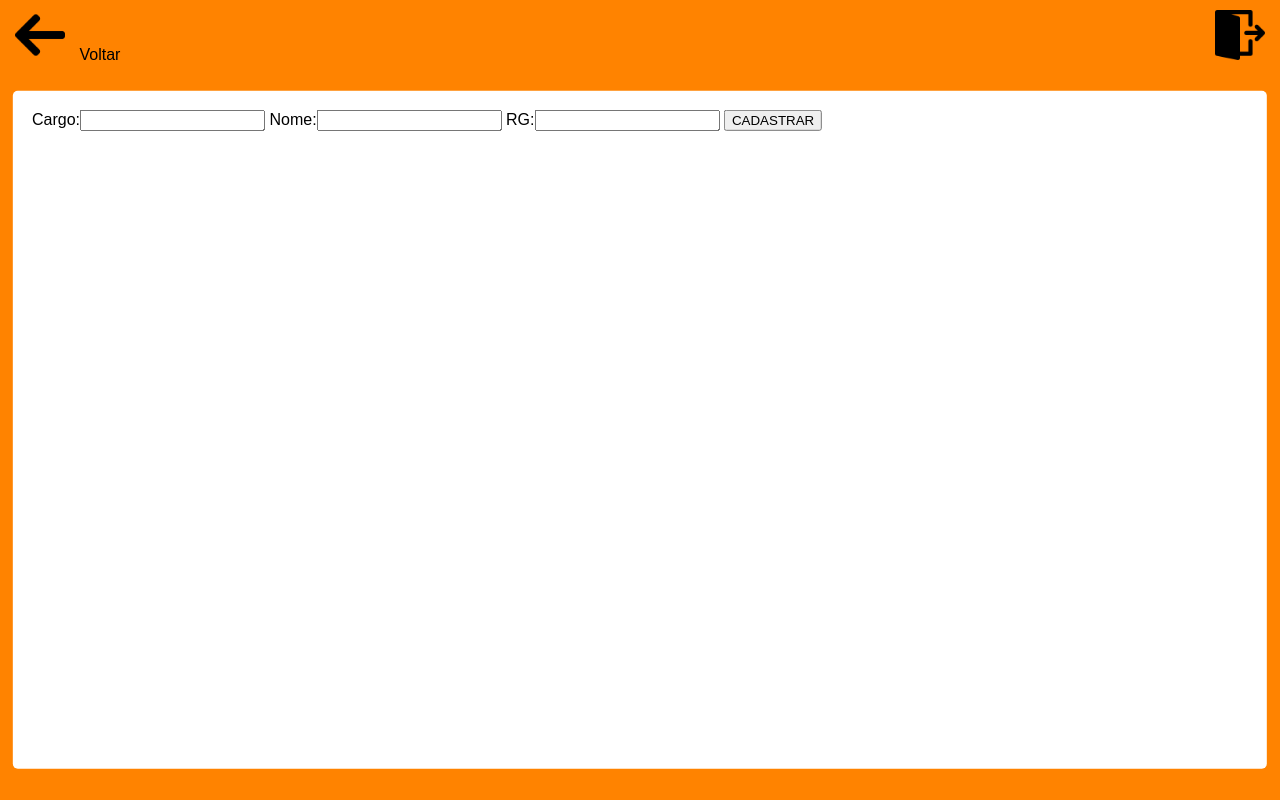
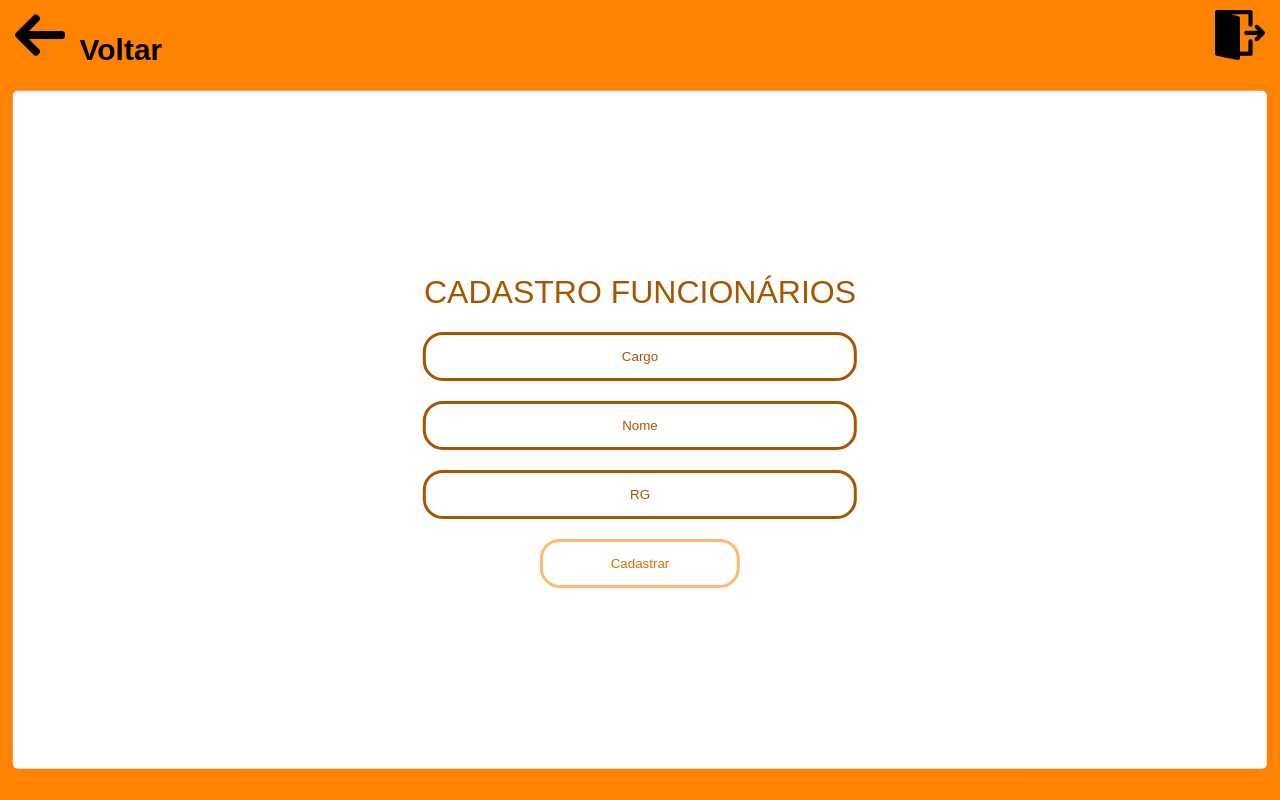
Before and after one commit to Psykka/SFA, a PHP site: page /cadastro.php in a window 1280 px wide. Run offline with PHP 8.4, Linux system fonts and the light colour scheme; the visitor is signed in with stand-in values (Sample User, id 1).

Commit message:
Mosquitona assumida

```diff
--- a/site/cadastro.php
+++ b/site/cadastro.php
@@ -28,19 +28,21 @@
 
     <header>
         <a href="menu.php"><img src="./assets/back.png"></a>
-        <label>Voltar</label>
+           <label>Voltar</label>
         <a href="menu.php?logout=true"><img src="./assets/logout.png" class="logout"></a>
     </header>
 
-    <div class="container">
-        <div class="cadastro">
-            <form action="" method="get">
-                <label>Cargo:</label><input type="number" name="">
-                <label>Nome:</label><input type="text" name="">
-                <label>RG:</label><input type="text" name="">
-                <input type="submit" value="CADASTRAR">
+  <div class="container">
+  <div class="cadastro">
+    <h1>Cadastro Funcionários</h1>
+        <form action="" method="post">
+            <input type="text" name="cargo" placeholder="Cargo">
+            <input type="text" name="nome" placeholder="Nome">
+			<input type="text" name="rg" placeholder="RG">
+            <input type="submit" value="Cadastrar">
             </form>
         </div>
     </div>
+</div>
 </body>
 </html>
--- a/site/css/style.css
+++ b/site/css/style.css
@@ -21,6 +21,8 @@ body{
 
 header label{
     margin-left: 10px;
+	font-size:30px;
+    font-weight:bold;
 }
 
 header .title{
@@ -234,3 +236,73 @@ header .logout{
     background-color: #FFB970;
     color: #A75600;
 }
+
+.cadastro{
+    padding: 30px;
+    background-color: #FFF;
+    position: absolute;
+    top: 50%;
+    left: 50%;
+    transform: translate(-50%, -50%);
+    text-align: center;
+    border-radius: 20px;
+}
+
+.cadastro h1{
+    color: #A75600;
+    text-transform: uppercase;
+    font-weight: 500;
+}
+
+.cadastro label{
+    text-transform: uppercase;
+    color: #930000;
+    size: 3px;
+}
+
+.cadastro img{
+    margin: 3px;
+}
+
+.cadastro input::-webkit-input-placeholder{
+    color: #A75600
+}
+
+.cadastro input[type = "text"], .cadastro input[type = "password"]{
+    background: none;
+    display: block;
+    margin: 20px auto;
+    text-align: center;
+    border: 3px solid #A75600;
+    padding: 14px;
+    width: 400px;
+    outline: none;
+    color: #000000;
+    border-radius: 20px;
+    transition: 0.25s;
+}
+
+.cadastro input[type = "text"]:focus, .cadastro input[type = "password"]:focus{
+    width: 420px;
+    border-color: #D96F00
+}
+
+.cadastro input[type = "submit"]{
+    background: none;
+    display: block;
+    margin: 20px auto;
+    text-align: center;
+    border: 3px solid #FFB970;
+    padding: 14px;
+    width: 200px;
+    outline: none;
+    color: #D96F00;
+    border-radius: 20px;
+    transition: 0.25s;
+    cursor: pointer;
+}
+
+.cadastro input[type = "submit"]:hover{
+    background-color: #FFB970;
+    color: #A75600;
+}
```
